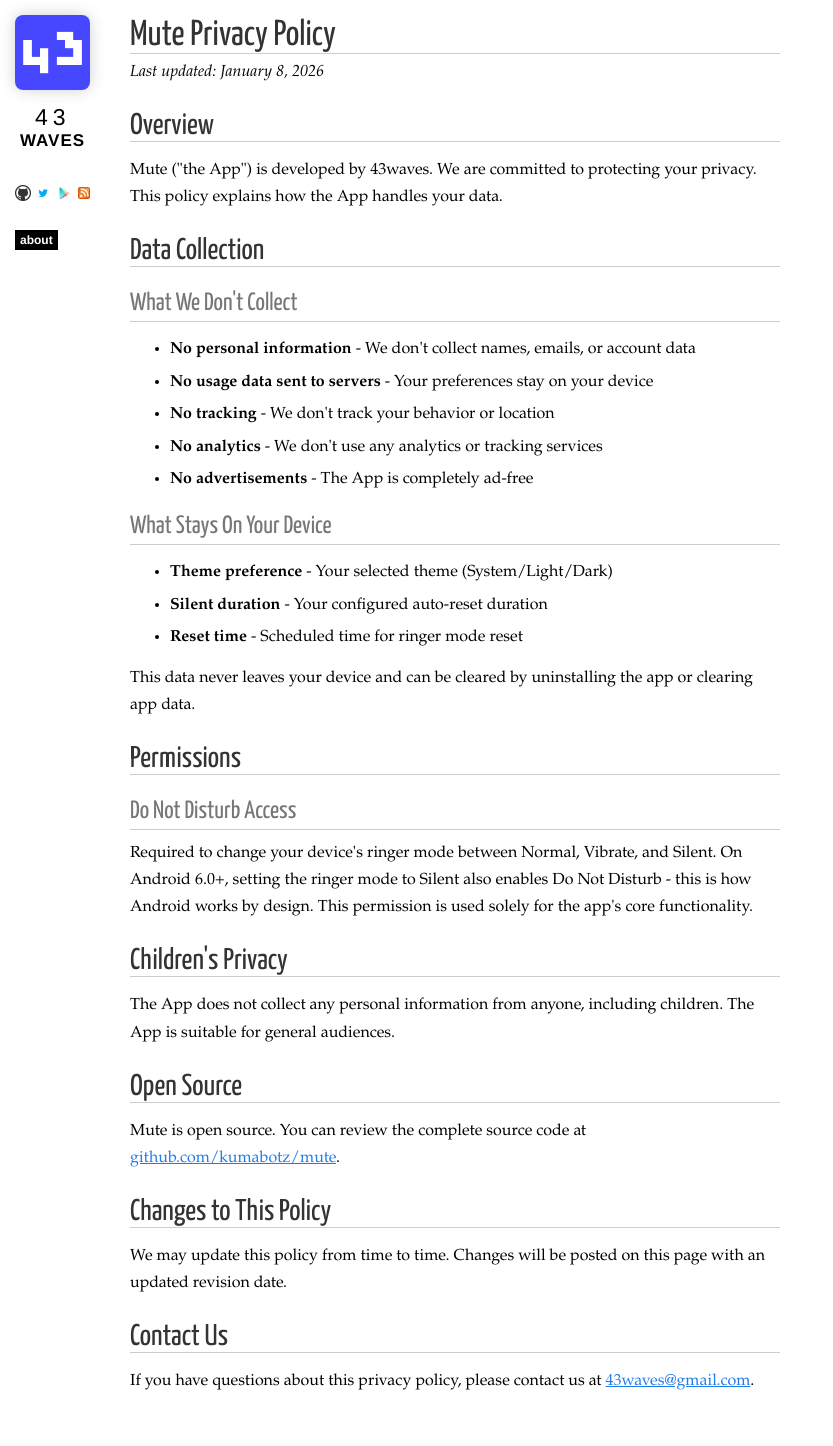
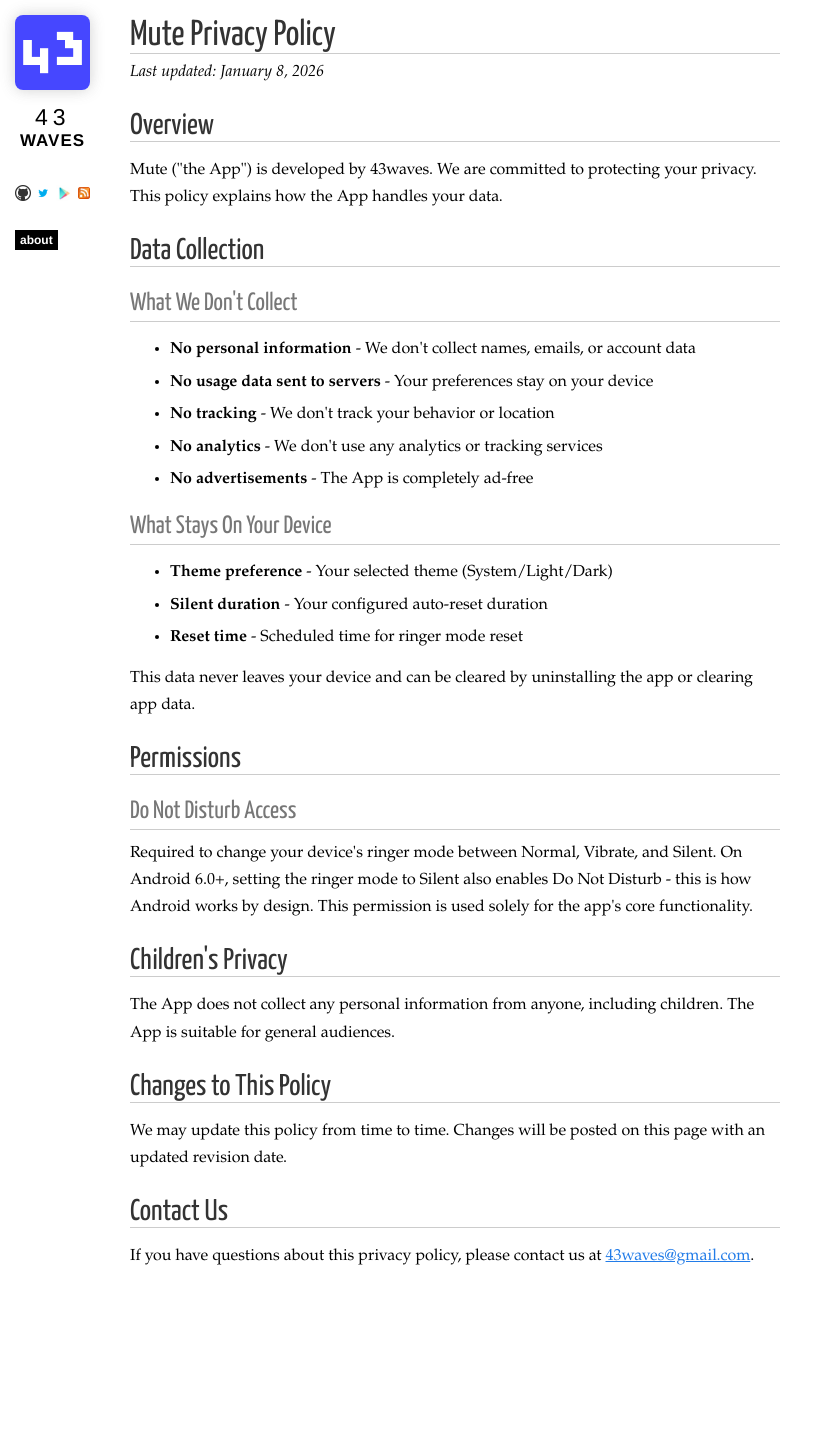
Before and after one commit to 43waves/43waves.github.io, a Jekyll site: the page built from mute/privacy-policy.html, in a window 1280 px wide. Shown: the whole page, without its empty margins (0-833 px from the left). Built offline with Jekyll 4.4.1, drawn with Linux system fonts in a browser that asks for light colours; nearby versions of some CDN libraries; Markdown is read by kramdown in place of the engine named in the settings; after the commit the page ends 1320 px from its top, so only the background shows below that.

Commit message:
Remove Open Source section from Mute privacy policy

```diff
--- a/mute/privacy-policy.html
+++ b/mute/privacy-policy.html
@@ -36,9 +36,6 @@
     <h2>Children's Privacy</h2>
     <p>The App does not collect any personal information from anyone, including children. The App is suitable for general audiences.</p>
 
-    <h2>Open Source</h2>
-    <p>Mute is open source. You can review the complete source code at <a href="https://github.com/kumabotz/mute">github.com/kumabotz/mute</a>.</p>
-
     <h2>Changes to This Policy</h2>
     <p>We may update this policy from time to time. Changes will be posted on this page with an updated revision date.</p>
 
```
